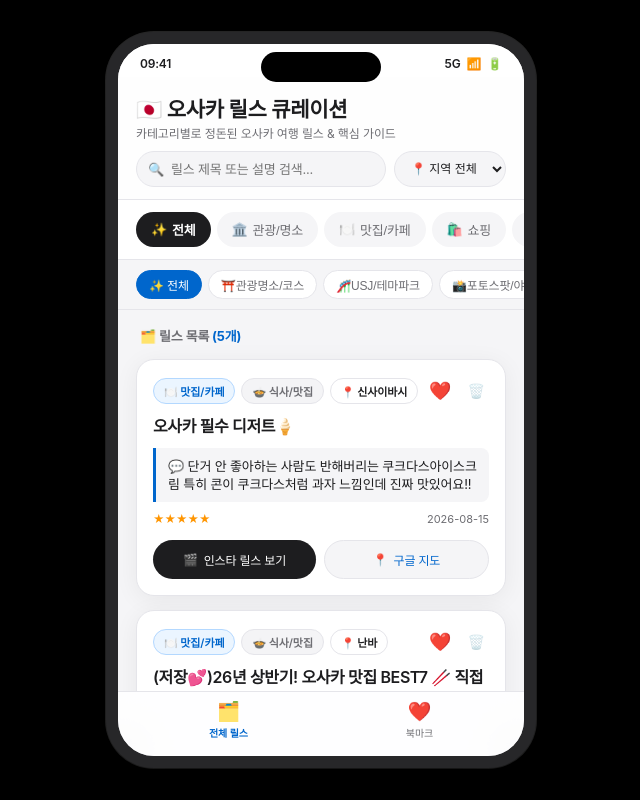
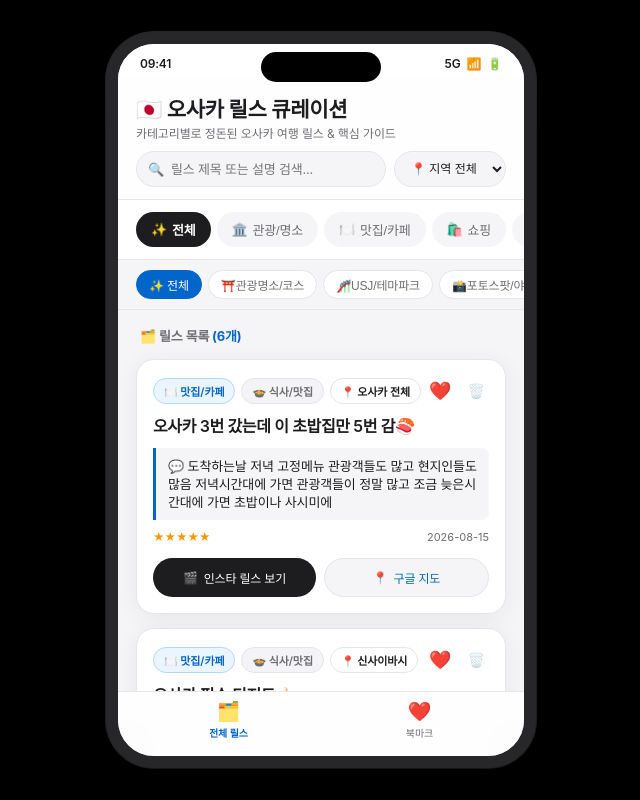
Before and after one commit to songhan55/osaka-reels-curator, a React (Vite) app: page / in a window 1280 px wide. Shown: the whole page, without its empty margins (319-959 px from the left). Built offline with nearby package versions, Linux system fonts and the light colour scheme; a web font is replaced by a local one.

Commit message:
Auto sync: Added real Instagram summarized reel

```diff
--- a/src/data/sampleData.js
+++ b/src/data/sampleData.js
@@ -41,6 +41,19 @@ export const CATEGORIES = {
 };
 
 export const INITIAL_REELS = [
+  {
+    "id": "tg-reel-1786761733",
+    "title": "오사카 3번 갔는데 이 초밥집만 5번 감🍣",
+    "url": "https://www.instagram.com/reel/DWIeHhxkf41/?igsh=enNlOHUzbDJrNW44",
+    "primaryCategory": "dining",
+    "subCategory": "meal",
+    "region": "오사카 전체",
+    "rating": 5,
+    "memo": "도착하는날 저녁 고정메뉴 관광객들도 많고 현지인들도 많음 저녁시간대에 가면 관광객들이 정말 많고 조금 늦은시간대에 가면 초밥이나 사시미에",
+    "isFavorite": true,
+    "createdAt": "2026-08-15",
+    "sharedBy": "텔레그램봇"
+  },
   {
     "id": "tg-reel-1786761695",
     "title": "오사카 필수 디저트🍦",
```
